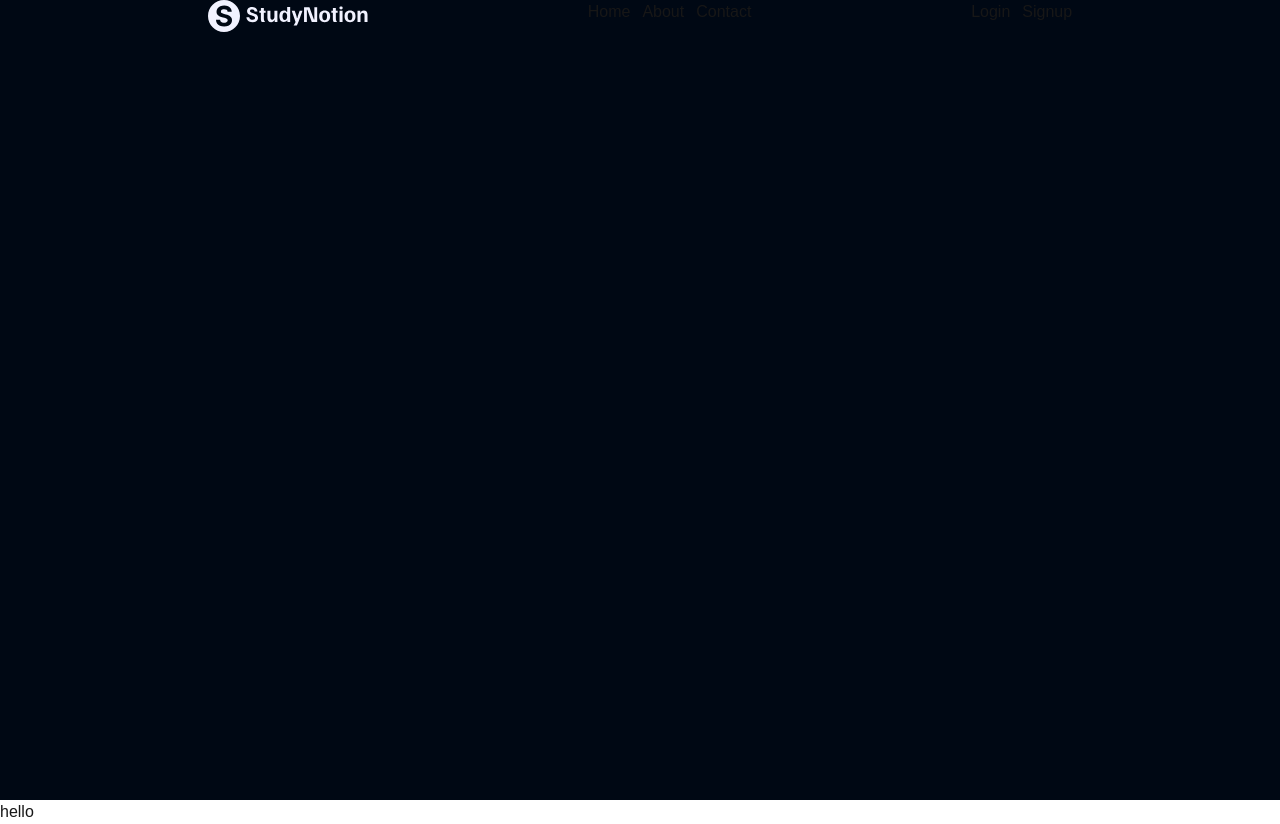
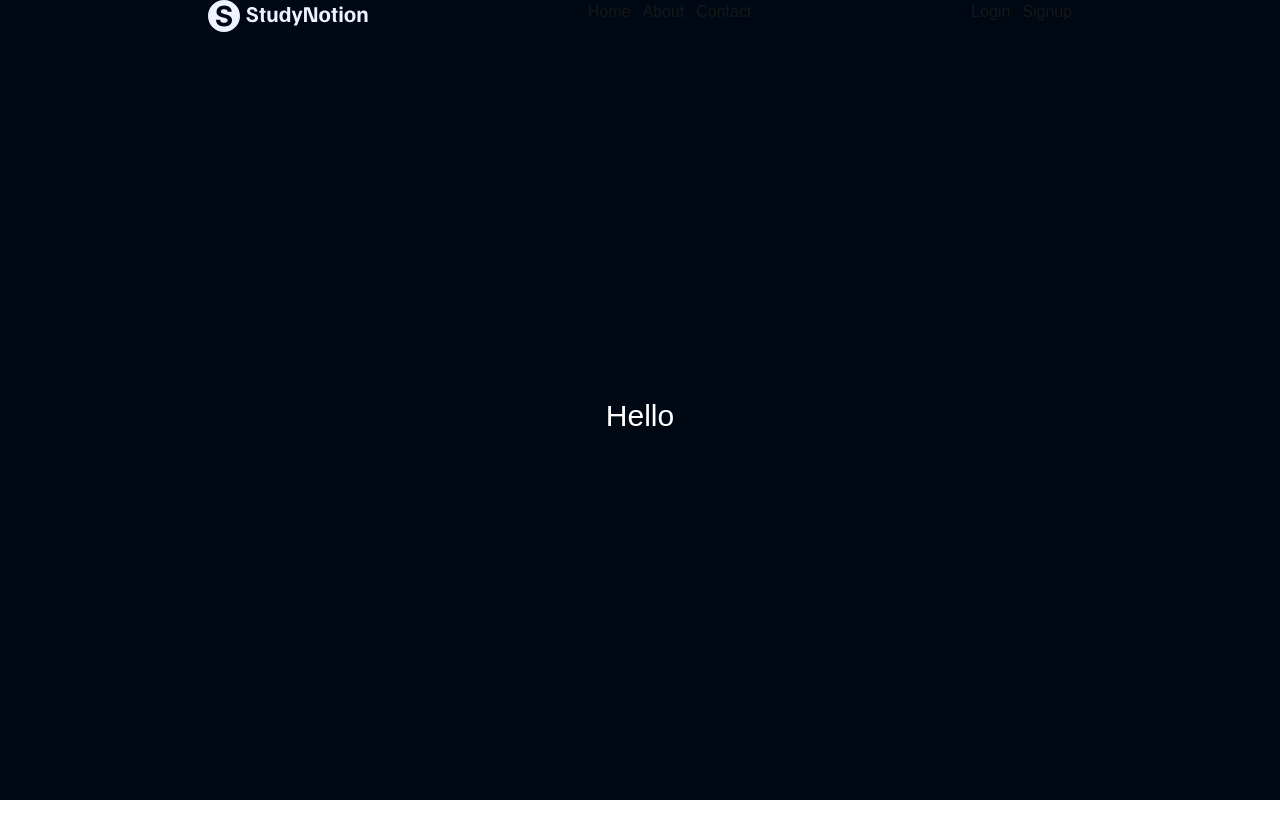
Before and after one commit to sudhanshumandloi/Next-practies, a Next.js app in the folder Study-notation-app/: page / in a window 1280 px wide. After the commit the page ends 800 px from the top, so only its background shows below. Built offline with nearby package versions, Linux system fonts and the light colour scheme.

Commit message:
set the css of Hpme page

```diff
--- a/Study-notation-app/app/layout.tsx
+++ b/Study-notation-app/app/layout.tsx
@@ -28,8 +28,8 @@
         <AuthProvider>
           <div className="w-screen h-screen bg-richblack-900 flex flex-col">
             <Nevbar />
+            {children}
           </div>
-          {children}
         </AuthProvider>
       </body>
     </html>
--- a/Study-notation-app/app/page.tsx
+++ b/Study-notation-app/app/page.tsx
@@ -1,6 +1,6 @@
 
 export default function Home() {
   return (
-    <div>hello</div>
+    <div className="flex justify-center items-center text-white text-3xl h-full">Hello</div>
   );
 }
```
